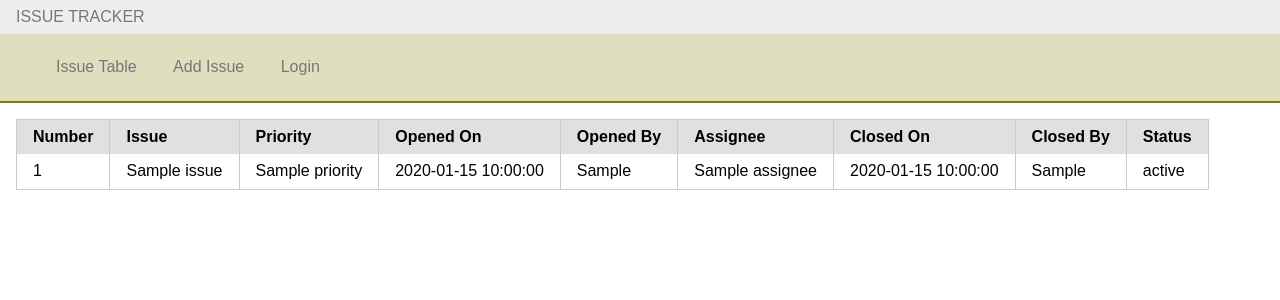
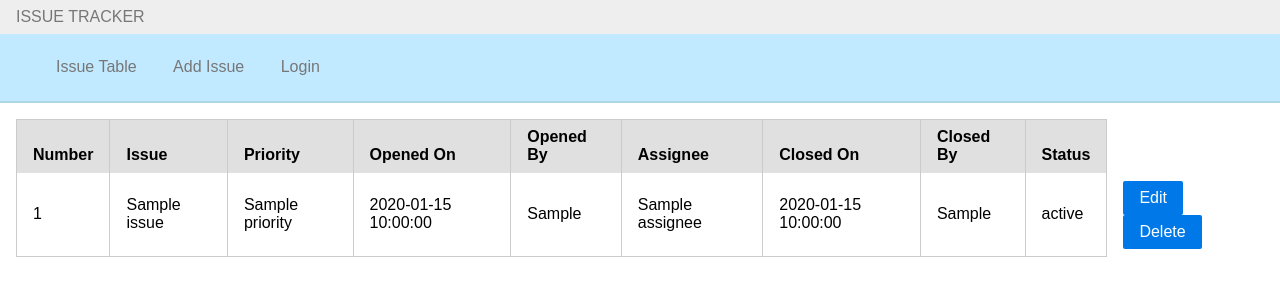
Before and after one commit to hobbs131/Issue_Tracker, a Flask app: template templates/issues.html in a window 1280 px wide. Shown: the top 300 px of the page. Run offline with Flask 2, Linux system fonts and the light colour scheme; the template is opened without the code that fills it: most values are stand-ins (such as "Sample title", 1, 10 or a date in 2020); some libraries are stand-ins or nearby versions.

Commit message:
CSS updates. Added edit/delete button.

```diff
--- a/static/main.css
+++ b/static/main.css
@@ -1,8 +1,22 @@
 body #menu {
-    border-bottom: 2px olive solid;
-    background-color: rgba(128, 128, 0, 0.25);
+    border-bottom: 2px lightblue solid;
+    background-color: rgba(10, 169, 255, 0.25);
 }
 
 body div#content {
     padding:1em;
 }
+
+.buttons {
+	border: hidden;
+}
+
+.button-header {
+	visibility: collapse;
+	border: hidden;
+}
+
+.pure-form {
+	width: 0%;
+	margin-left: 50em;
+}
--- a/templates/issues.html
+++ b/templates/issues.html
@@ -2,7 +2,7 @@
 {% block title %}People{% endblock %}
 {% block content %}
 <table class="pure-table">
-    <thead>
+    <thead style = "border-right-style: hidden">
         <tr>
             <th>Number</th>
             <th>Issue</th>
@@ -13,6 +13,7 @@
             <th>Closed On</th>
             <th>Closed By</th>
             <th>Status</th>
+            <th class = "button-header"> </th>
         </tr>
     </thead>
     <tbody>
@@ -27,6 +28,8 @@
    			<td> {{r.closed_on}} </td>
    			<td> {{r.closed_by}} </td>
    			<td> {{r.status}} </td>
+        <td class = "buttons"><button class="pure-button pure-button-primary">Edit</button>
+        <button class="pure-button pure-button-primary">Delete</button></td>
    		</tr>
    	{% endfor %}
     </tbody>
```
